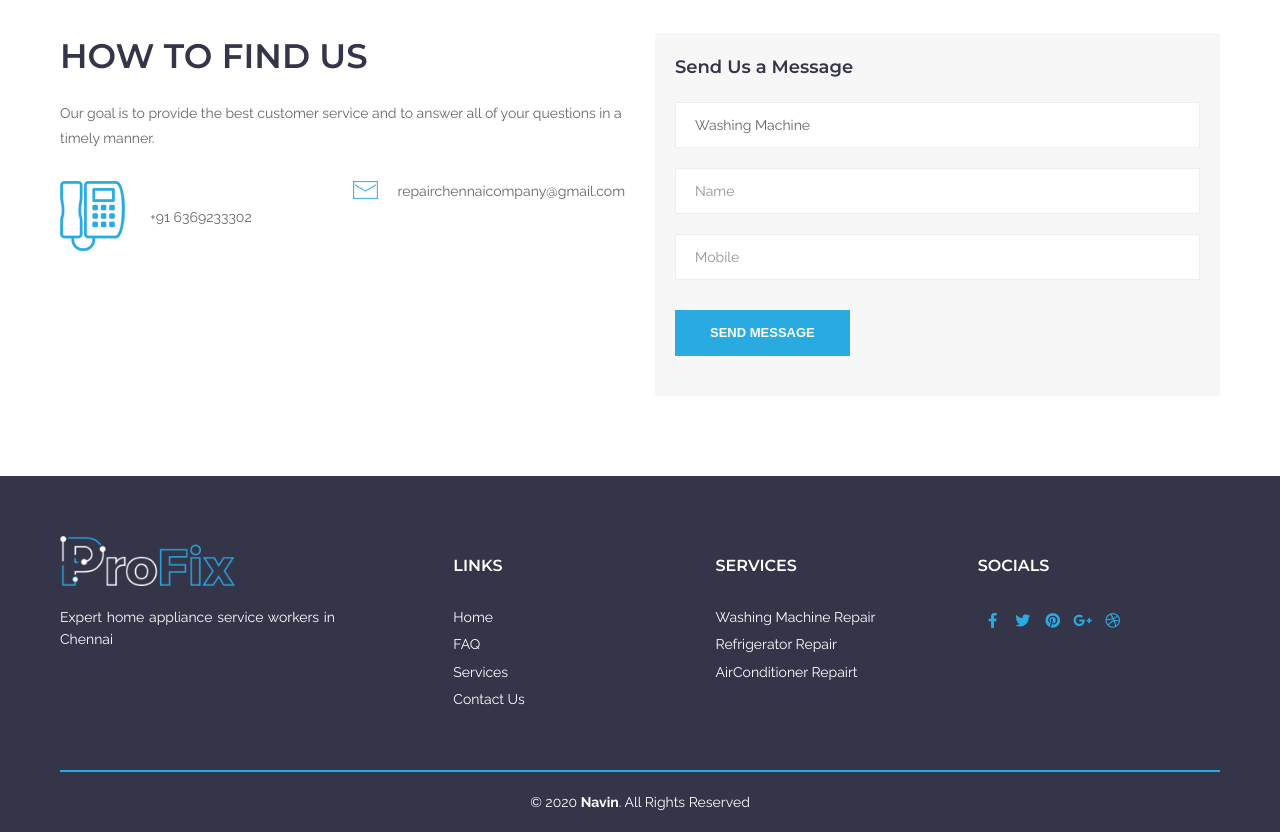
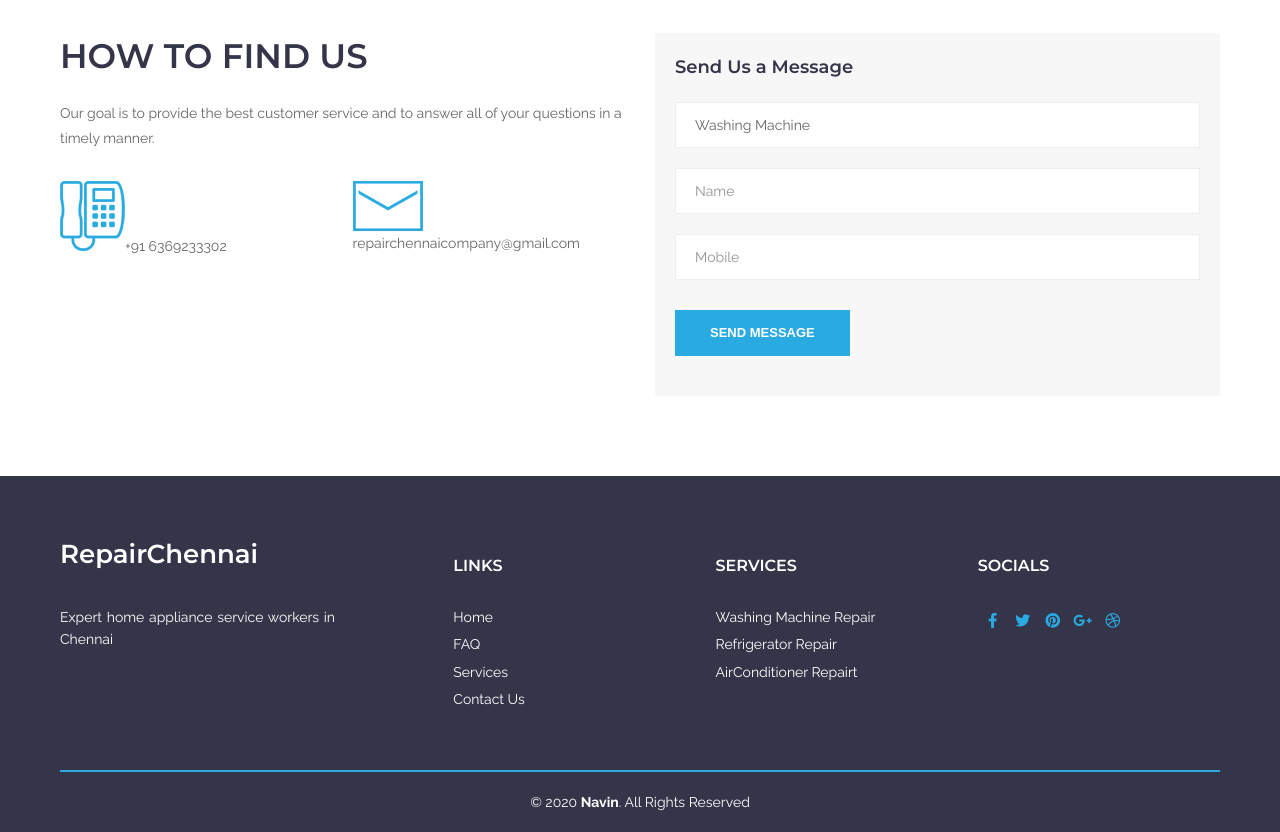
Before and after one commit to nkrsudha/repairchennai, a plain HTML site: page contact-us.html in a window 1280 px wide. Shown: the part 747-1579 px from the top of the page. Drawn offline with Linux system fonts and the light colour scheme; some packages are replaced by stand-ins of ours.

Commit message:
icon chagne

```diff
--- a/contact-us.html
+++ b/contact-us.html
@@ -9,7 +9,7 @@
     <meta http-equiv="Content-Type" content="text/html; charset=UTF-8">
     <meta http-equiv="X-UA-Compatible" content="IE=edge">
     <meta name="viewport" content="width=device-width,initial-scale=1,shrink-to-fit=no">
-    <title>ProFix - Computer & Mobile Phone Repair Service Company HTML5 Template</title>
+    <title>RepairChennai</title>
     <link href="animate.css/animate.min.css" rel="stylesheet" type="text/css">
     <link href="fontawesome/css/all.min.css" rel="stylesheet" type="text/css">
     <link href="https://fonts.googleapis.com/css?family=Raleway:400,500,600,700" rel="stylesheet">
@@ -111,14 +111,13 @@
                         <div class="row cols-md rows-md">
                             <div class="md-col-6">
                                 <div class="info-item">
-                                    <div class="icon"><img src="images/icons/side/phone.png" alt=""></div>
-                                    <div class="text">+91 6369233302</div>
+                                    <div class="icon"><img src="images/icons/side/phone.png" alt="">+91 6369233302</div>
                                 </div>
                             </div>
                             <div class="md-col-6">
                                 <div class="info-item">
-                                    <div class="icon"><img src="images/icons/side/email.png" alt=""></div>
-                                    <div class="text">repairchennaicompany@gmail.com</div>
+                                    <div class="icon"><img src="images/icons/side/email.png" alt="">
+                                    repairchennaicompany@gmail.com</div>
                                 </div>
                             </div>
                         </div>
@@ -170,7 +169,7 @@
             <div class="solid-section tight">
                 <div class="row cols-md">
                     <div class="sm-col-3">
-                        <div class="footer-logo"><img src="images/service/logo.png" alt="ProFix"></div>
+                        <div class="footer-logo"><h3 style="color: white">RepairChennai</h3></div>
                         <div class="footer-text sm-text-justify">Expert home appliance service workers in Chennai</div>
                     </div>
                     <div class="sm-col-8 sm-push-1">
```
Also changed, not shown: faq.html (+2 -2 lines), services.html (+1 -1 lines).
